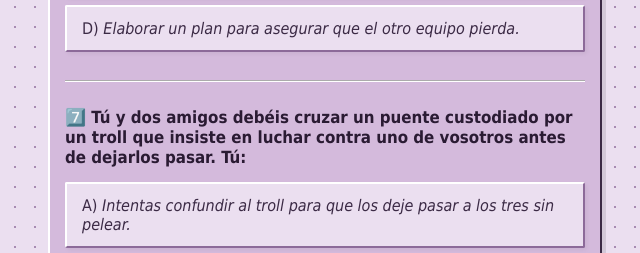
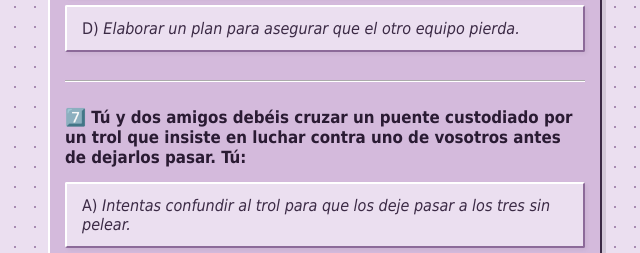
Before and after one commit to Valkyrcita/Test-Sombrero-Seleccionador, a plain HTML site: page index.html in a window 1280 px wide. Shown: the part 2303-2556 px from the top of the page, 315-955 px from the left. Drawn offline with Linux system fonts and the light colour scheme.

Commit message:
Update index.html

```diff
--- a/index.html
+++ b/index.html
@@ -140,10 +140,10 @@
 
             <!-- Pregunta 7 -->
             <div class="question-block">
-                <p class="question-title"><strong>7️⃣ Tú y dos amigos debéis cruzar un puente custodiado por un troll que insiste en luchar contra uno de vosotros antes de dejarlos pasar. Tú:</strong></p>
+                <p class="question-title"><strong>7️⃣ Tú y dos amigos debéis cruzar un puente custodiado por un trol que insiste en luchar contra uno de vosotros antes de dejarlos pasar. Tú:</strong></p>
 
                 <input type="radio" name="q7" id="q7a" value="A">
-                <label class="option-card" for="q7a">A) <em>Intentas confundir al troll para que los deje pasar a los tres sin pelear.</em></label>
+                <label class="option-card" for="q7a">A) <em>Intentas confundir al trol para que los deje pasar a los tres sin pelear.</em></label>
 
                 <input type="radio" name="q7" id="q7b" value="B">
                 <label class="option-card" for="q7b">B) <em>Tomas el mando y propones que pelee uno de tus compañeros por ser más fortachón.</em></label>
```
